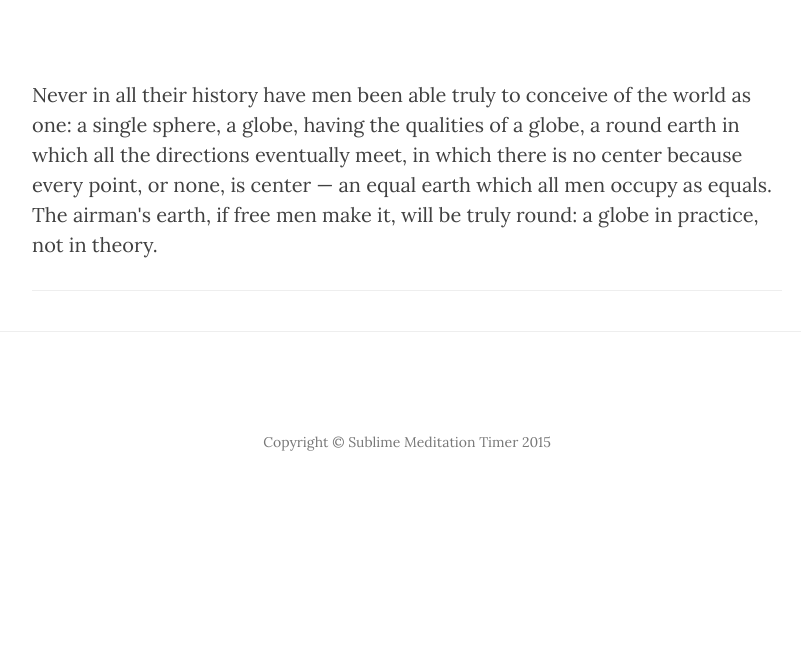
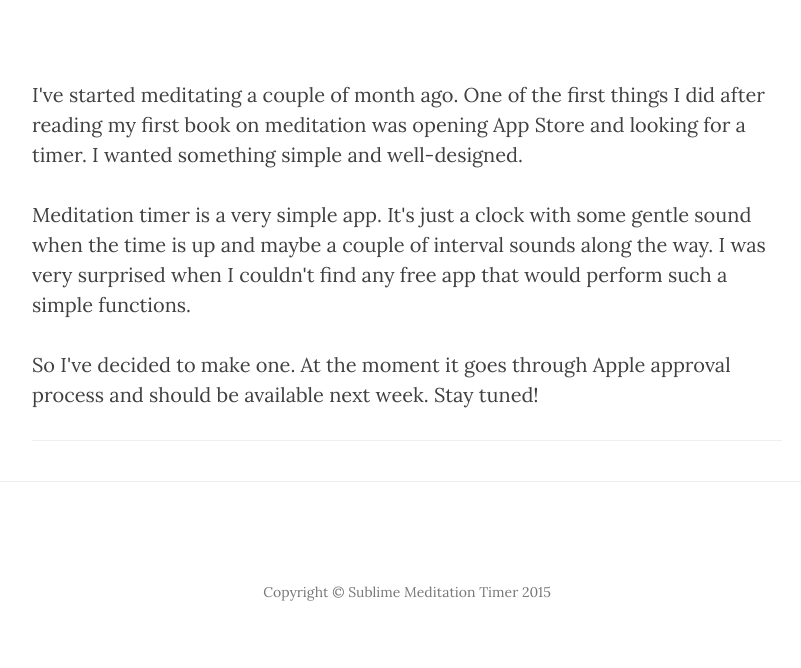
Before and after one commit to pyankoff/andy-web, a Jekyll site: the page built from _posts/2015-08-18-introducing-sublime.markdown, in a window 1280 px wide. Shown: the part 536-1204 px from the top of the page, without its empty margins (233-1034 px from the left). Built offline with Jekyll 4.4.1, drawn with Linux system fonts in a browser that asks for light colours; nearby versions of some CDN libraries; before the commit the page ends 1054 px from its top, so only the background shows below that.

Commit message:
first post

```diff
--- a/_posts/2015-08-18-introducing-sublime.markdown
+++ b/_posts/2015-08-18-introducing-sublime.markdown
@@ -7,4 +7,8 @@ author:     "Andy"
 header-img: "img/home-bg.jpg"
 ---
 
-<p>Never in all their history have men been able truly to conceive of the world as one: a single sphere, a globe, having the qualities of a globe, a round earth in which all the directions eventually meet, in which there is no center because every point, or none, is center — an equal earth which all men occupy as equals. The airman's earth, if free men make it, will be truly round: a globe in practice, not in theory.</p>
+<p>I've started meditating a couple of month ago. One of the first things I did after reading my first book on meditation was opening App Store and looking for a timer. I wanted something simple and well-designed.</p>
+
+<p>Meditation timer is a very simple app. It's just a clock with some gentle sound when the time is up and maybe a couple of interval sounds along the way. I was very surprised when I couldn't find any free app that would perform such a simple functions.</p>
+
+<p>So I've decided to make one. At the moment it goes through Apple approval process and should be available next week. Stay tuned!</p>
```
